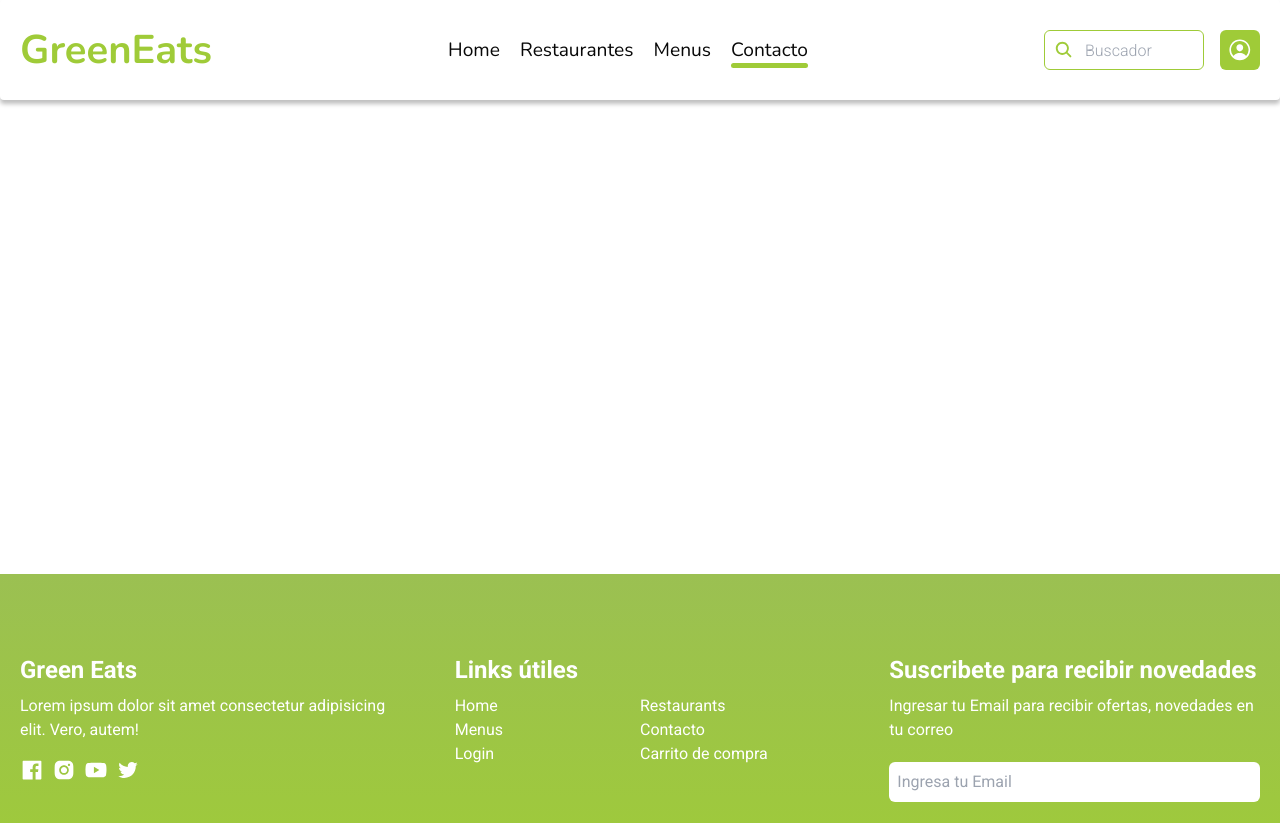
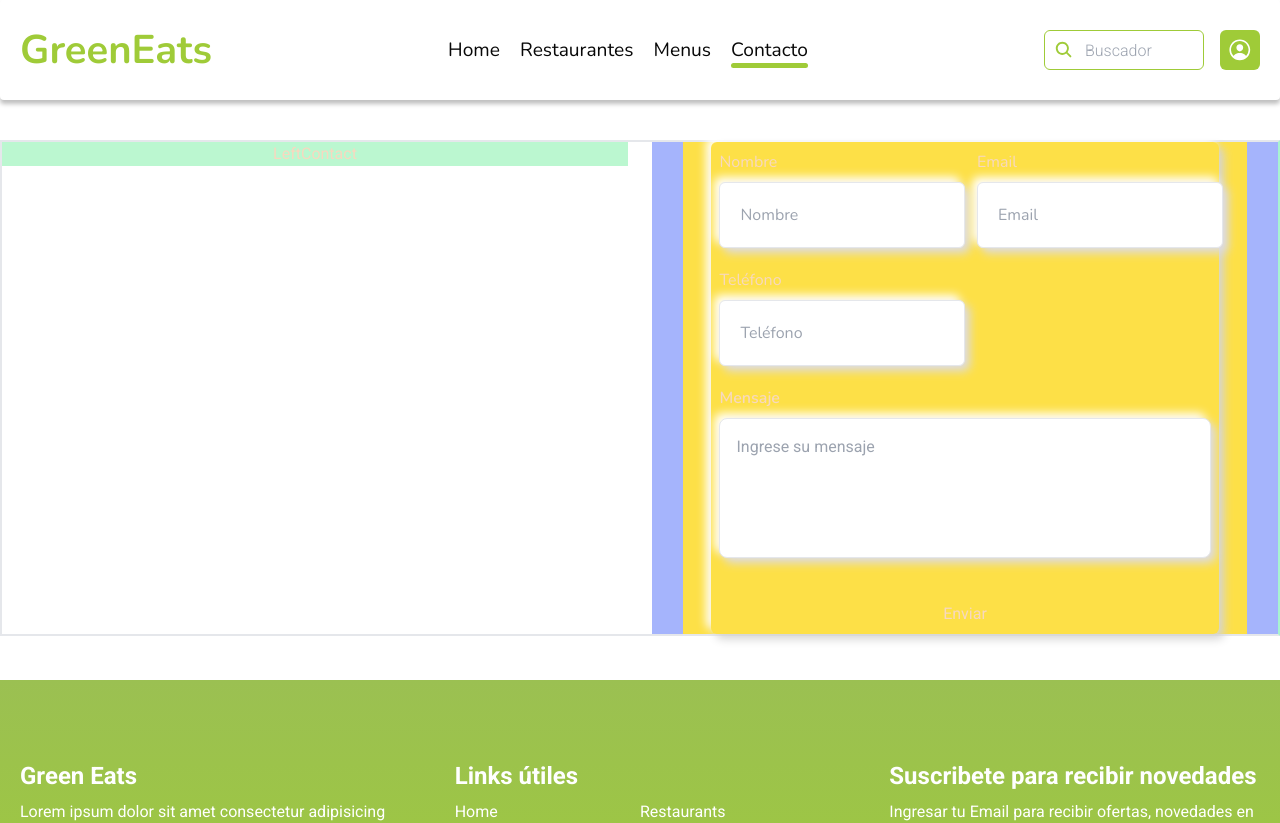
Before and after one commit to manuelperezdearce/s10-nc, a React (Vite) app in the folder frontend/: page /contact in a window 1280 px wide. Shown: the top 823 px of the page. Built offline with nearby package versions, Linux system fonts and the light colour scheme; no server answers.

Commit message:
arreglando cosas

```diff
--- a/frontend/package.json
+++ b/frontend/package.json
@@ -28,6 +28,7 @@
     "react-modal": "^3.16.1",
     "react-redux": "^8.1.2",
     "react-router-dom": "^6.15.0",
+    "react-toastify": "^9.1.3",
     "semantic-ui-css": "^2.5.0",
     "semantic-ui-react": "^2.1.4",
     "sort-by": "^1.2.0",
--- a/frontend/src/App.jsx
+++ b/frontend/src/App.jsx
@@ -1,12 +1,28 @@
 import './App.css'
 import Contain from './layout/Contain/Contain'
 import Main from './layout/Main/Main'
+import { ToastContainer } from 'react-toastify'
+import 'react-toastify/dist/ReactToastify.css'
 
 function App () {
   return (
-    <Contain>
-      <Main />
-    </Contain>
+    <>
+      <Contain>
+        <Main />
+      </Contain>
+      <ToastContainer
+        position='top-right'
+        autoClose={5000}
+        hideProgressBar={false}
+        newestOnTop={false}
+        closeOnClick
+        rtl={false}
+        pauseOnFocusLoss
+        draggable
+        pauseOnHover
+        theme='light'
+      />
+    </>
   )
 }
 
--- a/frontend/src/pages/Contact/Contact.jsx
+++ b/frontend/src/pages/Contact/Contact.jsx
@@ -1,6 +1,8 @@
 import React, { useEffect } from 'react'
 import { useDispatch } from 'react-redux'
 import { setActiveIndex } from '../../features/nav/navSlice'
+import LeftContact from './LeftContact'
+import FormContact from './FormContact'
 
 const Contact = () => {
   const dispatch = useDispatch()
@@ -12,8 +14,19 @@ const Contact = () => {
 
   return (
     <section
-      className='containerRestaurants lg:mt-[130px] w-full my-11 min-h-[400px] flex flex-col justify-start items-center content-center bg-whiteCustom gap-6'
-    />
+      className='containerRestaurants mt-[80px] lg:mt-[140px] w-[100%] my-11 min-h-[400px] flex flex-col justify-start items-center content-center lg:flex-row lg:justify-center lg:items-start bg-whiteCustom gap-6 border-2 border-r-emerald-200'
+    >
+      {/* contenido left */}
+      <section className='w-[100%] h-auto lg:w-[50%] flex flex-col justify-center items-center gap-5 bg-green-200'>
+        <LeftContact />
+      </section>
+
+      {/* contenido right */}
+      <section className='contenidoFormulario w-[100%] lg:w-[50%] flex flex-col gap-5 justify-center items-center bg-indigo-300'>
+        <FormContact />
+      </section>
+    </section>
+
   )
 }
 
--- /dev/null
+++ b/frontend/src/pages/Contact/FormContact.jsx
@@ -0,0 +1,199 @@
+import React, { useState } from 'react'
+import { useFetchForm } from './useFetchForm'
+import { toast } from 'react-toastify'
+import { IoChevronDown } from 'react-icons/io5'
+import Loader from '../../components/loader/Loader'
+
+const FormContact = () => {
+  const [loader, setLoader] = useState(false)
+  const [name, setName] = useState('')
+  const [email, setEmail] = useState('')
+  const [telefono, setTelefono] = useState('')
+  const [mensaje, setMensaje] = useState('')
+
+  // control del error
+  const [errors, setErrors] = useState({})
+
+  // control de mensaje y modal
+  // const [successMessage, setSuccessMessage] = useState({})
+  // const [showModal, setShowModal] = useState(false)
+
+  const mailUser = 'guillermoneculqueo@gmail.com'
+
+  const handleInputChange = (e) => {
+    const { name, value } = e.target
+    switch (name) {
+      case 'name':
+        setName(value)
+        break
+      case 'email':
+        setEmail(value)
+        break
+      case 'telefono':
+        setTelefono(value)
+        break
+      case 'mensaje':
+        setMensaje(value)
+        break
+      default:
+        break
+    }
+  }
+
+  const handleReset = () => {
+    setName('')
+    setEmail('')
+    setTelefono('')
+    setMensaje('')
+    setErrors({})
+  }
+
+  const handleSubmit = (e) => {
+    e.preventDefault()
+
+    const mensajeUsuario = {
+      name,
+      message: mensaje,
+      email,
+      telefono,
+      fecha: new Date()
+    }
+
+    const validationErrors = {}
+
+    // validamod el nombre
+    if (!name) {
+      validationErrors.name = 'Se requiere un nombre'
+    } else if (!/^[a-zA-Z\s]+$/.test(name)) {
+      validationErrors.name = 'El nombre solo puede contener letras'
+    }
+    // validamos el email
+    if (!email) {
+      validationErrors.email = 'Se requiere un email'
+    } else if (!/^[\w-.]+@([\w-]+\.)+[\w-]{2,4}$/g.test(email)) {
+      validationErrors.email = 'El email no es valido'
+    }
+    // validamos el telefono
+    if (!telefono) {
+      validationErrors.telefono = 'Se requiere un telefono'
+    } else if (!/^[0-9]+$/.test(telefono)) {
+      validationErrors.telefono = 'El telefono solo puede contener numeros'
+    } else if (!/^\d{4}\d{6}$/.test(telefono)) {
+      validationErrors.telefono = '⌨ forma no valida (4 caracteristica) + (6 numero) , ejemplo: 2944123456'
+    }
+    // validamos mensaje
+    if (!mensaje) {
+      validationErrors.mensaje = 'Se requiere un mensaje'
+    } else if (mensaje.length < 10) {
+      validationErrors.mensaje = 'El mensaje debe tener al menos 10 caracteres'
+    } else if (mensaje.length > 500) {
+      validationErrors.mensaje = 'El mensaje debe tener menos de 500 caracteres'
+    }
+
+    if (Object.keys(validationErrors).length > 0) {
+      setErrors(validationErrors)
+    } else if (Object.keys(validationErrors).length === 0) {
+      setErrors({})
+      setLoader(true)
+      useFetchForm(mailUser, mensajeUsuario)
+        .then((response) => {
+          setLoader(false)
+          if (response.message === 'The form was submitted successfully.') {
+            toast.success('Mensaje enviado, me pondre en contacto contigo a la brevedad')
+          } else if (response.message === 'This form needs Activation. We\'ve sent you an email containing an \'Activate Form\' link. Just click it and your form will be actived!') {
+            toast.warning('Necesita activar el formulario, se le ha enviado un email con un enlace para activarlo')
+          } else {
+            toast.error('Ocurrio un error al enviar el mensaje')
+          }
+
+          handleReset()
+        })
+        .catch((error) => {
+          if (error.message === 'Failed to fetch') {
+            toast.error('Ups!!! algo salio mal, intentalo mas tarde')
+          } else {
+            toast.error(error.message)
+          }
+
+          handleReset()
+        })
+        .finally(() => {
+          setTimeout(() => {
+            setLoader(false)
+          }, 6000)
+        })
+    }
+  }
+
+  return (
+    <section className='w-[90%] max-w-[600px] flex flex-col justify-center items-center gap-2 bg-yellow-300'>
+
+      <form
+        onSubmit={handleSubmit}
+        className='w-[90%] h-auto rounded-md p-2 flex flex-col justify-center items-center gap-5 text-md '
+        style={{ boxShadow: '5px 5px 10px #d4d4d4,-5px -5px 10px #ffffff' }}
+      >
+        <div className='w-[100%] flex flex-col lg:flex-row gap-3 flex-nowrap'>
+          <label htmlFor='name' className='w-[100%] lg:w-[50%] flex flex-col gap-2 font-titulo font-normal leading-[1.5rem]'>
+            Nombre
+            <input
+              type='text' name='name' id='name'
+              value={name}
+              onChange={handleInputChange}
+              className={`p-3 lg:p-3 xl:p-5 rounded-md font-normal outline-none shadow-sm focus:ring focus:ring-green-500 focus:ring-opacity-100 border-[.5px] ${errors.name ? 'border-2 border-red-600 focus:ring-0' : ''}`}
+              style={{ boxShadow: '5px 5px 10px #dcdbe4,-5px -5px 10px #ffffff' }}
+              placeholder='Nombre'
+            />
+            {errors.name && (<p className='text-red-500 font-parrafo font-semibold w-full'>{errors.name}</p>)}
+          </label>
+
+          <label htmlFor='email' className='w-[100%] lg:w-[50%] flex flex-col gap-2 font-titulo font-normal leading-[1.5rem]'>
+            Email
+            <input
+              type='email' name='email' id='email'
+              value={email}
+              onChange={handleInputChange}
+              className={`p-3 lg:p-3 xl:p-5 rounded-md font-normal outline-none shadow-sm focus:ring focus:ring-green-500 focus:ring-opacity-100 border-[.5px] ${errors.email ? 'border-2 border-red-600 focus:ring-0' : ''}`}
+              style={{ boxShadow: '5px 5px 10px #dcdbe4,-5px -5px 10px #ffffff' }}
+              placeholder='Email'
+            />
+            {errors.email && (<p className='text-red-500 font-parrafo font-semibold w-full'>{errors.email}</p>)}
+          </label>
+        </div>
+
+        <div className='w-[100%] flex flex-col lg:flex-row gap-3 flex-nowrap'>
+          <label htmlFor='telefono' className='w-[100%] lg:w-[50%] flex flex-col gap-2 font-titulo font-normal leading-[1.5rem]'>
+            Teléfono
+            <input
+              type='text' name='telefono' id='telefono'
+              value={telefono}
+              onChange={handleInputChange}
+              className={`p-3 lg:p-3 xl:p-5 rounded-md font-normal outline-none shadow-sm focus:ring focus:ring-green-500 focus:ring-opacity-100 border-[.5px] ${errors.telefono ? 'border-2 border-red-600 focus:ring-0' : ''}`}
+              style={{ boxShadow: '5px 5px 10px #dcdbe4,-5px -5px 10px #ffffff' }}
+              placeholder='Teléfono'
+            />
+            {errors.telefono && (<p className='text-red-500 font-parrafo font-[400] w-full'>{errors.telefono}</p>)}
+          </label>
+        </div>
+
+        <label htmlFor='mensaje' className='w-full lg:w-[92%] xl:w-full  flex flex-col gap-2 font-titulo font-[600] text-textPurple leading-[1.5rem]'>
+          Mensaje
+          <textarea
+            name='mensaje' id='mensaje'
+            value={mensaje}
+            onChange={handleInputChange}
+            className={`block p-3 lg:p-3 xl:p-4 w-full h-[140px] rounded-lg  outline-none shadow-sm focus:ring focus:ring-verdeTurk focus:ring-opacity-100 font-parrafo font-[400] resize-none border-[.5px]  ${errors.mensaje ? 'border-2 border-red-600 focus:ring-0' : ''}`}
+            placeholder='Ingrese su mensaje'
+            style={{ boxShadow: '5px 5px 10px #dcdbe4,-5px -5px 10px #ffffff' }}
+          />
+          {errors.mensaje && (<p className='text-red-500 font-parrafo font-[400] w-full'>{errors.mensaje}</p>)}
+        </label>
+        <div className='w-full flex flex-row flex-nowrap justify-center items-center mt-6'>
+          {loader ? <div className='font-titulo rounded-md transition-all duration-300 ease-in-out flex flex-row flex-nowrap items-center justify-start gap-2 py-[10px] px-[24px] md:py-[16px] md:px-[32px] xl:px-[36px] xl:py-[24px] xl:text-[18px]'><Loader /></div> : <button type='submit' name='Enviar mensaje' clase='text-md font-semibold px-10 py-3 rounded-md bg-green-500'>Enviar</button>}
+        </div>
+      </form>
+    </section>
+  )
+}
+
+export default FormContact
--- /dev/null
+++ b/frontend/src/pages/Contact/LeftContact.jsx
@@ -0,0 +1,9 @@
+import React from 'react'
+
+const LeftContact = () => {
+  return (
+    <div>LeftContact</div>
+  )
+}
+
+export default LeftContact
--- /dev/null
+++ b/frontend/src/pages/Contact/useFetchForm.js
@@ -0,0 +1,19 @@
+export const useFetchForm = async (email, objetoMsj) => {
+  const response = await fetch(`https://formsubmit.co/ajax/${email}`, {
+    method: 'POST',
+    headers: {
+      'Content-Type': 'application/json',
+      Accept: 'application/json'
+    },
+    body: JSON.stringify(objetoMsj)
+  })
+
+  const data = await response.json()
+  return (data)
+
+  // fetch(`https://formsubmit.co/ajax/${email}`, {
+
+  // .then(response => response.json())
+  // .then(data => console.log(data))
+  // .catch(error => console.log(error))
+}
```
Also changed, not shown: 1 other file (tests, documents, lock files or other folders).
